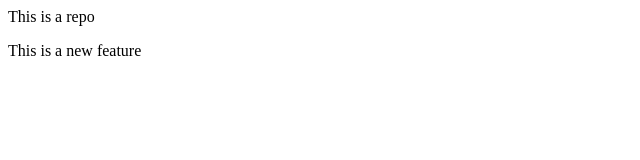
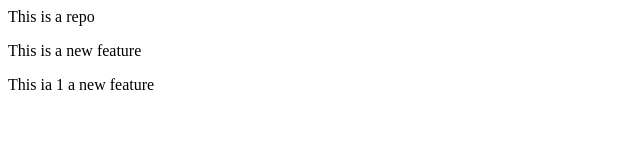
Before and after one commit to amalendu01/Localrepo, a plain HTML site: page index.html in a window 1280 px wide. Shown: the whole page, without its empty margins (0-640 px from the left). Drawn offline with Linux system fonts and the light colour scheme.

Commit message:
Add new feature

```diff
--- a/index.html
+++ b/index.html
@@ -1,2 +1,3 @@
 <p>This is a repo</p>
 <p>This is a new feature</p>
+<p>This ia 1 a new feature</p>
```
